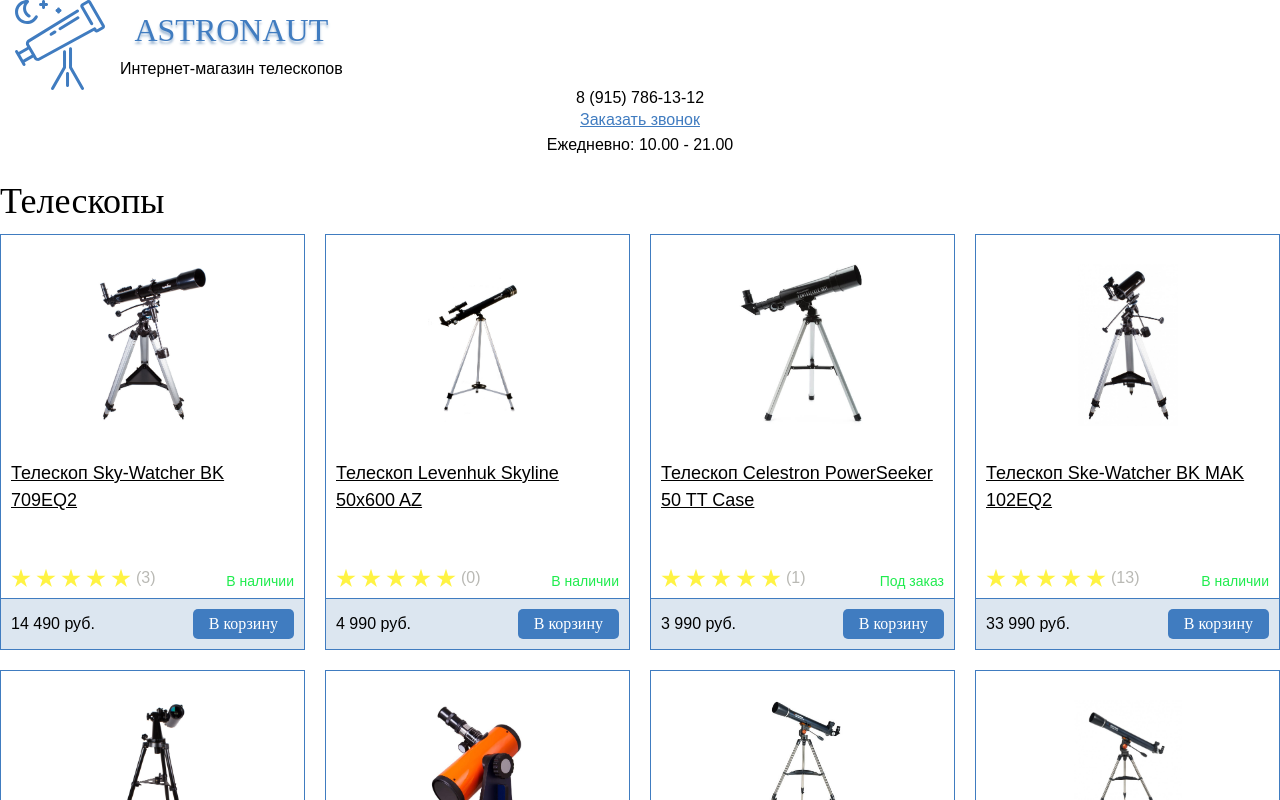
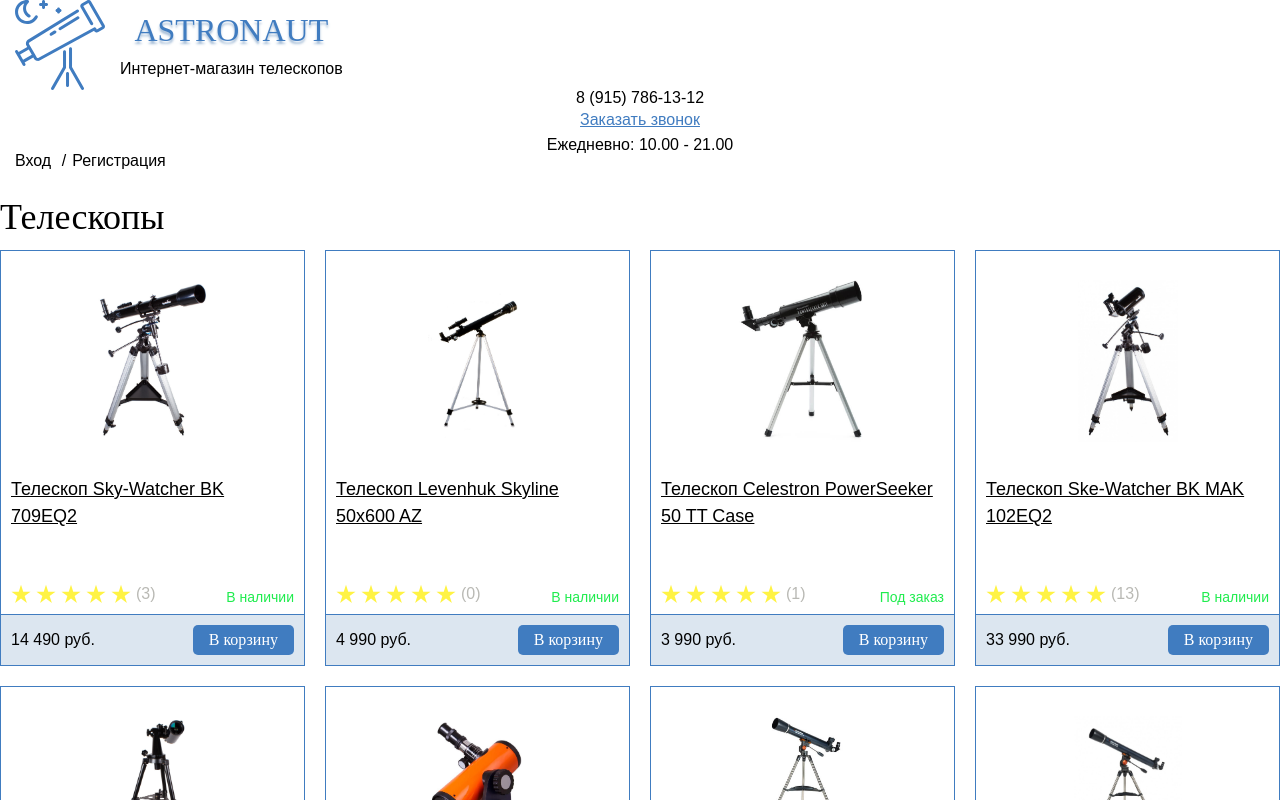
Before and after one commit to KsennyH/React-project, a React (Create React App) app: page / in a window 1280 px wide. Built offline with nearby package versions, Linux system fonts and the light colour scheme.

Commit message:
component HeaderAuth

```diff
--- a/src/components/header/Header.js
+++ b/src/components/header/Header.js
@@ -1,3 +1,4 @@
+import HeaderAuth from './header-auth/HeaderAuth';
 import HeaderContacts from './header-contacts/HeaderContacts';
 import './Header.css';
 import Logo from './logo/Logo';
@@ -9,6 +10,7 @@
                 <div className='header__wrapper'>
                     <Logo />
                     <HeaderContacts />
+                    <HeaderAuth />
                 </div>
             </div>
         </header>
--- /dev/null
+++ b/src/components/header/header-auth/HeaderAuth.css
@@ -0,0 +1,23 @@
+.header-auth__login {
+    position: relative;
+    padding-right: 0.9375rem;
+    margin-right: 6px;
+}
+
+.header-auth__login::after {
+    content: "/";
+    position: absolute;
+    right: 0;
+    top: 0;
+}
+
+.header-auth__login,
+.header-auth__registration {
+    transition: color .5s ease;
+    cursor: pointer;
+}
+
+.header-auth__login:hover,
+.header-auth__registration:hover {
+    color: var(--blue);
+}
--- /dev/null
+++ b/src/components/header/header-auth/HeaderAuth.js
@@ -0,0 +1,12 @@
+import './HeaderAuth.css';
+
+const HeaderAuth = () => {
+    return (
+        <div className='header-auth'>
+            <a className='header-auth__login'>Вход</a>
+            <a className='header-auth__registration'>Регистрация</a>
+        </div>
+    )
+}
+
+export default HeaderAuth;
```
